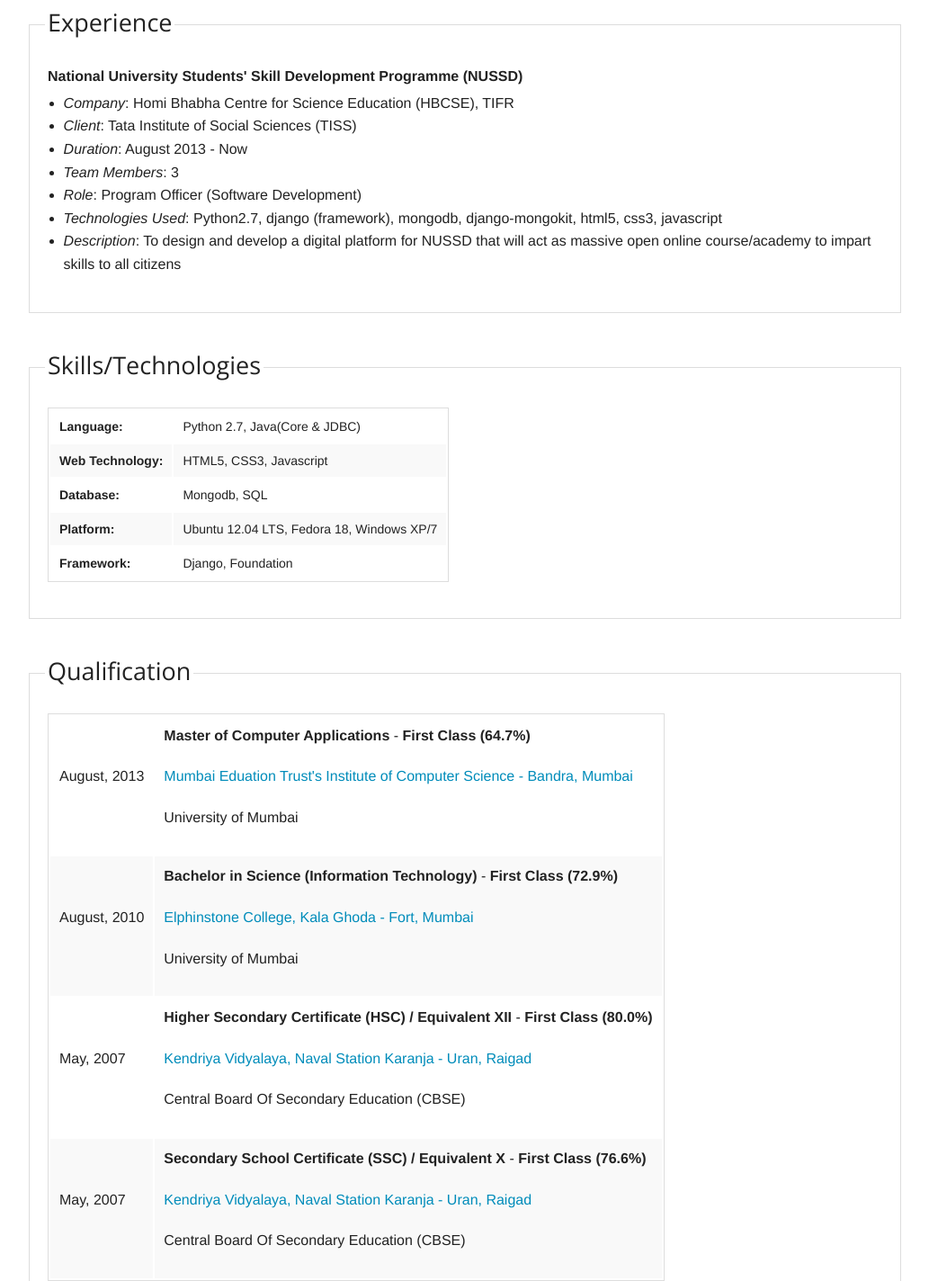
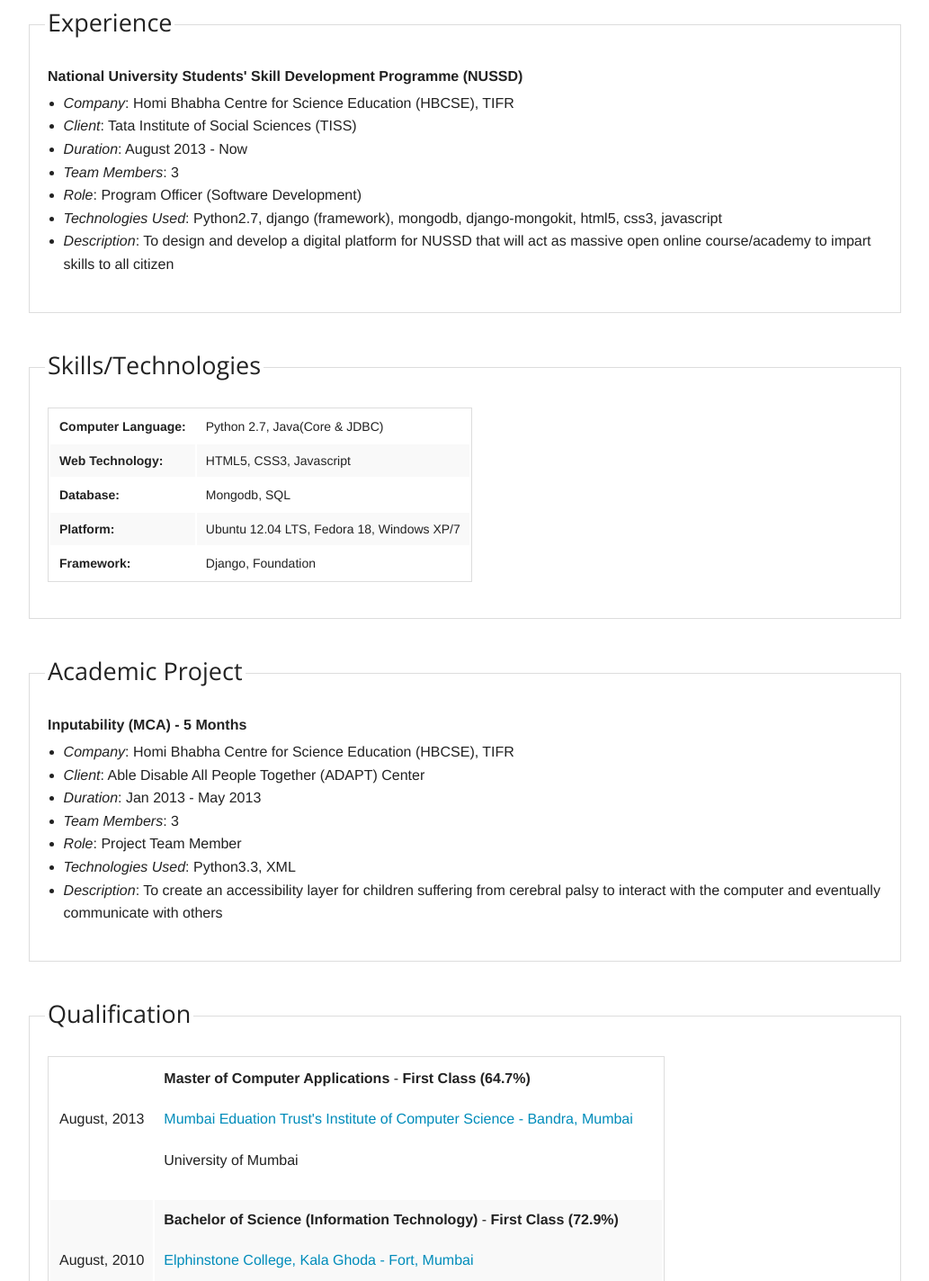
Before and after one commit to AvadootNachankar/AvadootNachankar.github.io, a plain HTML site: page html5/index-modified.html in a window 1280 px wide. Shown: the part 379-1803 px from the top of the page at 90% size, without its empty margins (123-1156 px from the left). Drawn offline with nearby package versions, Linux system fonts and the light colour scheme.

Commit message:
Minor changes to content.

```diff
--- a/html5/index-modified.html
+++ b/html5/index-modified.html
@@ -72,7 +72,7 @@
 		  <li><i>Team Members</i>: 3</li>
 		  <li><i>Role</i>: Program Officer (Software Development)</li>
 		  <li><i>Technologies Used</i>: Python2.7, django (framework), mongodb, django-mongokit, html5, css3, javascript</li>
-		  <li><i>Description</i>: To design and develop a digital platform for NUSSD that will act as massive open online course/academy to impart skills to all citizens</li>
+		  <li><i>Description</i>: To design and develop a digital platform for NUSSD that will act as massive open online course/academy to impart skills to all citizen</li>
 		</ul>
 	      </dd>
 	    </dl>
@@ -86,7 +86,7 @@
 	    <legend><h3>Skills/Technologies</h3></legend>
 	    <table>
 	      <tr>
-		<td><b>Language:</b></td>
+		<td><b>Computer Language:</b></td>
 		<td>Python 2.7, Java(Core & JDBC)</td>
 	      </tr>
 	      <tr>
@@ -113,6 +113,28 @@
       <div class="row">
 	<div class="large-12 columns">
 	  <fieldset>
+	    <legend><h3>Academic Project</h3></legend>
+	    <dl>
+	      <dt><b>Inputability (MCA) - 5 Months</b></dt>
+	      <dd>
+		<ul>
+		  <li><i>Company</i>: Homi Bhabha Centre for Science Education (HBCSE), TIFR</li>
+		  <li><i>Client</i>: Able Disable All People Together (ADAPT) Center</li>
+		  <li><i>Duration</i>: Jan 2013 - May 2013</li>
+		  <li><i>Team Members</i>: 3</li>
+		  <li><i>Role</i>: Project Team Member</li>
+		  <li><i>Technologies Used</i>: Python3.3, XML</li>
+		  <li><i>Description</i>: To create an accessibility layer for children suffering from cerebral palsy to interact with the computer and eventually communicate with others</li>
+		</ul>
+	      </dd>
+	    </dl>
+	  </fieldset>
+	</div>
+      </div>
+
+      <div class="row">
+	<div class="large-12 columns">
+	  <fieldset>
 	    <legend><h3>Qualification</h3></legend>
 	    <table>
 	      <tr>
@@ -130,7 +152,7 @@
 		  <p>August, 2010</p>
 		</td>
 		<td>
-		  <p><strong>Bachelor in Science (Information Technology)</strong> - <b>First Class (72.9%)</b></p>
+		  <p><strong>Bachelor of Science (Information Technology)</strong> - <b>First Class (72.9%)</b></p>
 		  <p><a href="http://www.elphinstone.ac.in/bscinfo.php">Elphinstone College, Kala Ghoda - Fort, Mumbai</a></p>
 		  <p>University of Mumbai</p>
 		</td>
@@ -147,7 +169,7 @@
 	      </tr>
 	      <tr>
 		<td>
-		  <p>May, 2007</p>
+		  <p>May, 2005</p>
 		</td>
 		<td>
 		  <p><strong>Secondary School Certificate (SSC) / Equivalent X</strong> - <b>First Class (76.6%)</b></p>
@@ -176,28 +198,6 @@
       <div class="row">
 	<div class="large-12 columns">
 	  <fieldset>
-	    <legend><h3>Academic Project</h3></legend>
-	    <dl>
-	      <dt><b>Inputability (MCA) - 5 Months</b></dt>
-	      <dd>
-		<ul>
-		  <li><i>Company</i>: Homi Bhabha Centre for Science Education (HBCSE), TIFR</li>
-		  <li><i>Client</i>: Able Disable All People Together (ADAPT) Center</li>
-		  <li><i>Duration</i>: Jan 2013 - May 2013</li>
-		  <li><i>Team Members</i>: 3</li>
-		  <li><i>Role</i>: Project Team Member</li>
-		  <li><i>Technologies Used</i>: Python3.3, XML</li>
-		  <li><i>Description</i>: To create an accessibility layer for chidren suffering from cerebral palsy to interact with the computer and eventually communicate with others</li>
-		</ul>
-	      </dd>
-	    </dl>
-	  </fieldset>
-	</div>
-      </div>
-
-      <div class="row">
-	<div class="large-12 columns">
-	  <fieldset>
 	    <legend><h3>Personal Details</h3></legend>
 	    <table>
 	      <tr>
@@ -218,7 +218,7 @@
 	      </tr>
 	      <tr>
 		<td><b>Hobbies:</b></td>
-		<td>Playing cricket, carrom; watching cricket mataches and movies</td>
+		<td>Playing cricket, carrom; watching cricket matches and movies</td>
 	      </tr>
 	    </table>
 	  </fieldset>
```
